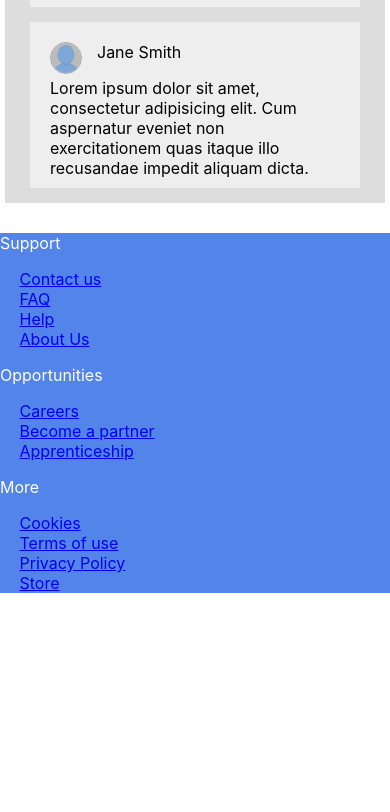
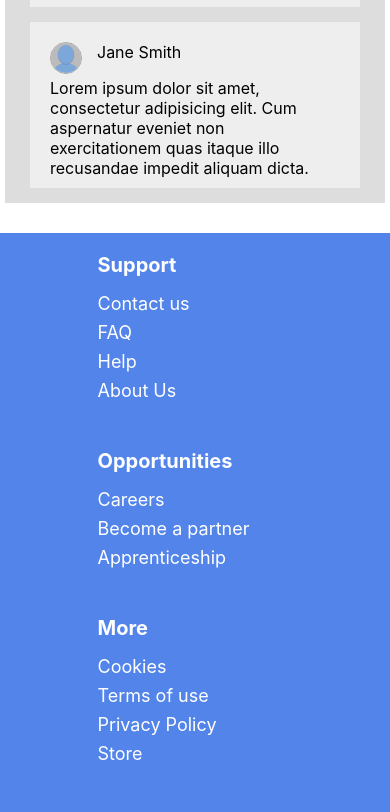
Before and after one commit to bartek-swiderski92/Groupmania, a React app in the folder frontend/: page / in a window 390 px wide. Shown: the part 4541-5353 px from the top of the page. Before the commit the page ends 5150 px from the top, so only its background shows below. Built offline with nearby package versions, Linux system fonts and the light colour scheme.

Commit message:
refactor footer style

```diff
--- a/frontend/src/styles/Footer.css
+++ b/frontend/src/styles/Footer.css
@@ -1,14 +1,50 @@
 footer{
     background-color: #5284ea;
     color: white;
+    padding-top: 20px
 }
 
-.links {
+.footer-container {
     display: flex;
-    justify-content: center;
+    justify-content: space-around;
+    flex-wrap: nowrap;
 }
 
-ul {
-    padding: 0 5%;
+.footer-list-wrapper {
+    display: flex;
+    flex-direction: column;
+    /* padding: 0 5%; */
+}
+
+
+
+.footer-container__title{
+    font-weight: bold;
+    font-size: 20px;
+}
+.footer-container__list{
+    padding: 0;
     list-style: none;
 }
+.footer-container__link {
+    margin-bottom: 8px;
+
+}
+.footer-container__link>a  {
+    font-weight: normal;
+    color: white;
+    text-decoration: none;
+    font-size: 18px;
+}
+
+@media (max-width: 428px) {
+    .footer-container{
+        flex-direction: column;
+        align-items: flex-start;
+        margin-left : 25%
+    }
+
+    .footer-container__list{
+        margin-bottom: 40px;
+    }
+}
```
